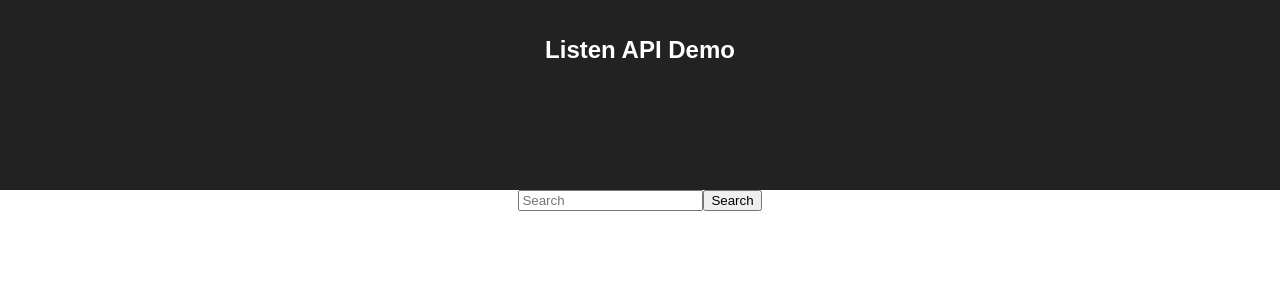
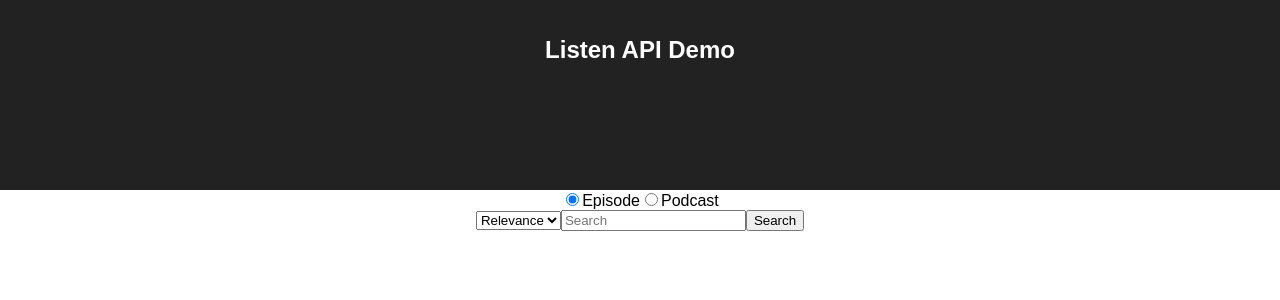
Before and after one commit to TheBest125/ListenAPI, a React app in the folder frontend/: page / in a window 1280 px wide. Shown: the top 300 px of the page. Built offline with nearby package versions, Linux system fonts and the light colour scheme.

Commit message:
Sent different search options to the backend

```diff
--- a/frontend/src/App.js
+++ b/frontend/src/App.js
@@ -2,7 +2,7 @@ import React, { Component } from 'react';
 import './App.less';
 import axios from 'axios'
 
-const BACKEND_URL = "http://localhost:8000/"
+const BACKEND_ROOT_URL = "http://localhost:8000/"
 
 class EpisodeResult extends Component {
 }
@@ -42,13 +42,37 @@ class App extends Component {
     this.state = {
         search: "",
         data: {},
-        sortByDate: false,
-        searchEpisodes: true,
+        sortByDate: "0",
+        searchType: "episode",
         quotaExceeded: false,
         errorOccurred: false
     }
     this.handleClick = this.handleClick.bind(this)
     this.handleChange = this.handleChange.bind(this)
+    this.handleTypeChange = this.handleTypeChange.bind(this)
+    this.handleSortByChange = this.handleSortByChange.bind(this)
+  }
+
+  handleTypeChange(e) {
+      this.setState({
+          search: this.state.search,
+          data: this.state.data,
+          sortByDate: this.state.sortByDate,
+          searchType: e.target.value,
+          quotaExceeded: this.state.quotaExceeded,
+          errorOccurred: this.state.errorOccurred
+      })
+  }
+
+  handleSortByChange(e) {
+      this.setState({
+          search: this.state.search,
+          data: this.state.data,
+          sortByDate: e.target.value,
+          searchType: this.state.searchType,
+          quotaExceeded: this.state.quotaExceeded,
+          errorOccurred: this.state.errorOccurred
+      })
   }
 
   handleChange(e) {
@@ -63,7 +87,8 @@ class App extends Component {
   }
 
   handleClick() {
-    axios.get(BACKEND_URL + "search/?q=" + this.state.search)
+    const requestUrl = BACKEND_ROOT_URL + "search/?q=" + this.state.search + "&sort_by_date=" + this.state.sortByDate + "&type=" + this.state.searchType
+    axios.get(requestUrl)
       .then(response => this.setState({
         search: this.state.search,
         data: response.data,
@@ -98,7 +123,7 @@ class App extends Component {
 
   render() {
     const resultElements = this.state.data.results ? this.state.data.results.map((d) => {
-      return <PodcastResult key={d.itunes_id} data={d}/>
+      return <PodcastResult key={d.id} data={d}/>
     }) : []
     const quotaExceededMessage = this.state.quotaExceeded ? (<p>Quota exceeded.</p>) : null
     const errorOccurredMessage = this.state.errorOccurred ? (<p>An error occurred.</p>) : null
@@ -107,8 +132,18 @@ class App extends Component {
         <header className="App-header">
           <h1 className="App-title">Listen API Demo</h1>
         </header>
+        <div onChange={this.handleTypeChange}>
+          <input type="radio" defaultChecked value="episode" id="episodeButton" name="type"/>
+          <label htmlFor="episodeButton">Episode</label>
+          <input type="radio" value="podcast" id="podcastButton" name="type"/>
+          <label htmlFor="podcastButton">Podcast</label>
+        </div>
+        <select onChange={this.handleSortByChange}>
+          <option value="0">Relevance</option>
+          <option value="1">Date</option>
+        </select>
         <input onChange={this.handleChange} type="text" placeholder="Search" value={this.state.search}/>
-        <button className='button' onClick={this.handleClick}>
+        <button className='button' type="submit" onClick={this.handleClick}>
           Search
         </button>
         <div>
```
